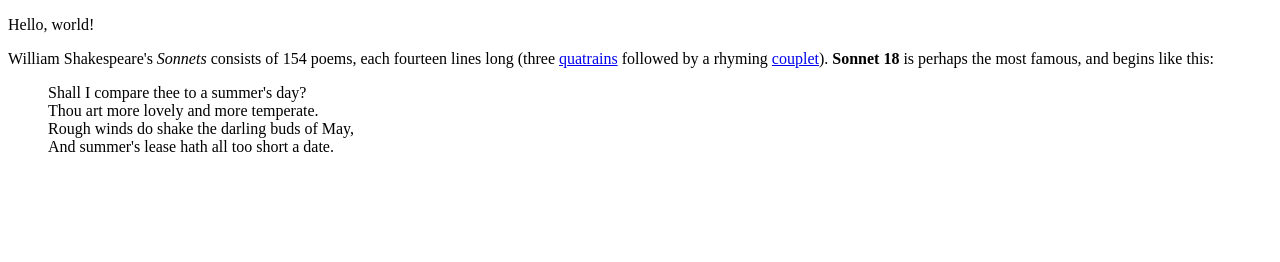
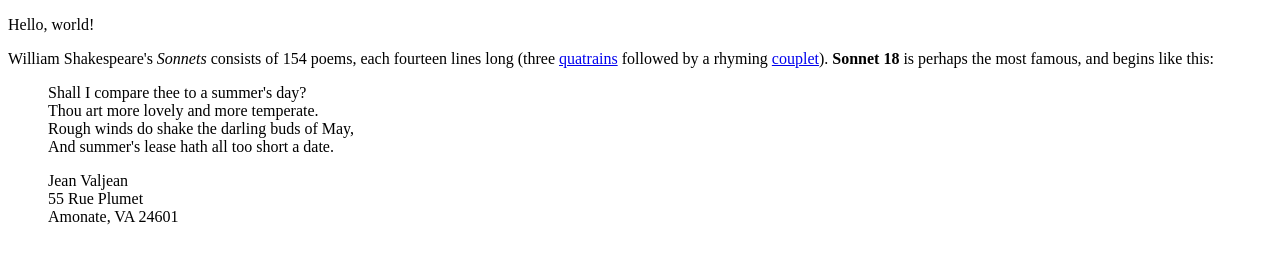
Before and after one commit to yousufmahomed/sample_website, a plain HTML site: page index.html in a window 1280 px wide. Drawn offline with Linux system fonts and the light colour scheme.

Commit message:
Added new text and line breaks

```diff
--- a/index.html
+++ b/index.html
@@ -23,6 +23,9 @@
           Rough winds do shake the darling buds of May,<br>
           And summer's lease hath all too short a date.
         </p>
+        <p>   Jean Valjean<br>
+            55 Rue Plumet<br>
+            Amonate, VA 24601</p>
       </blockquote>
 
 </body>
```
